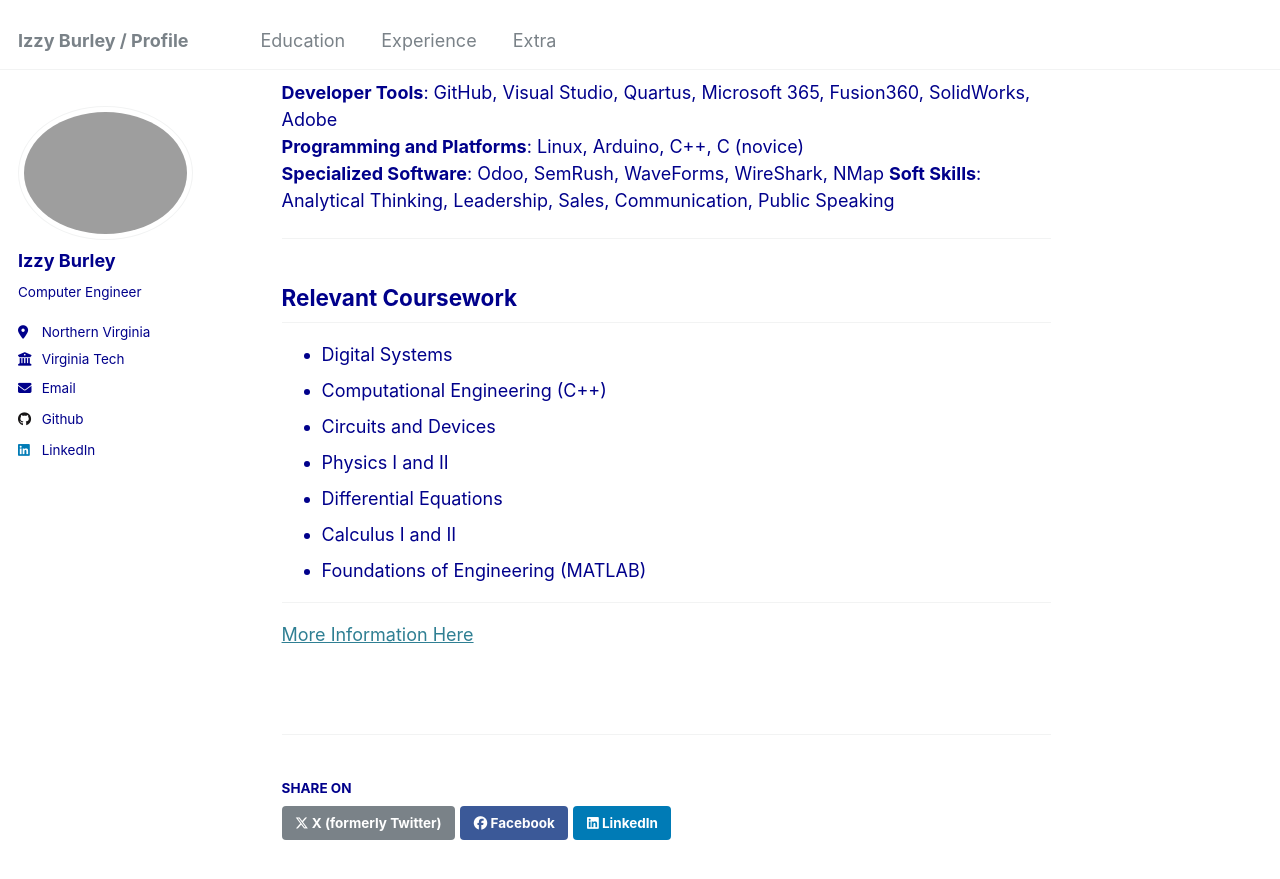
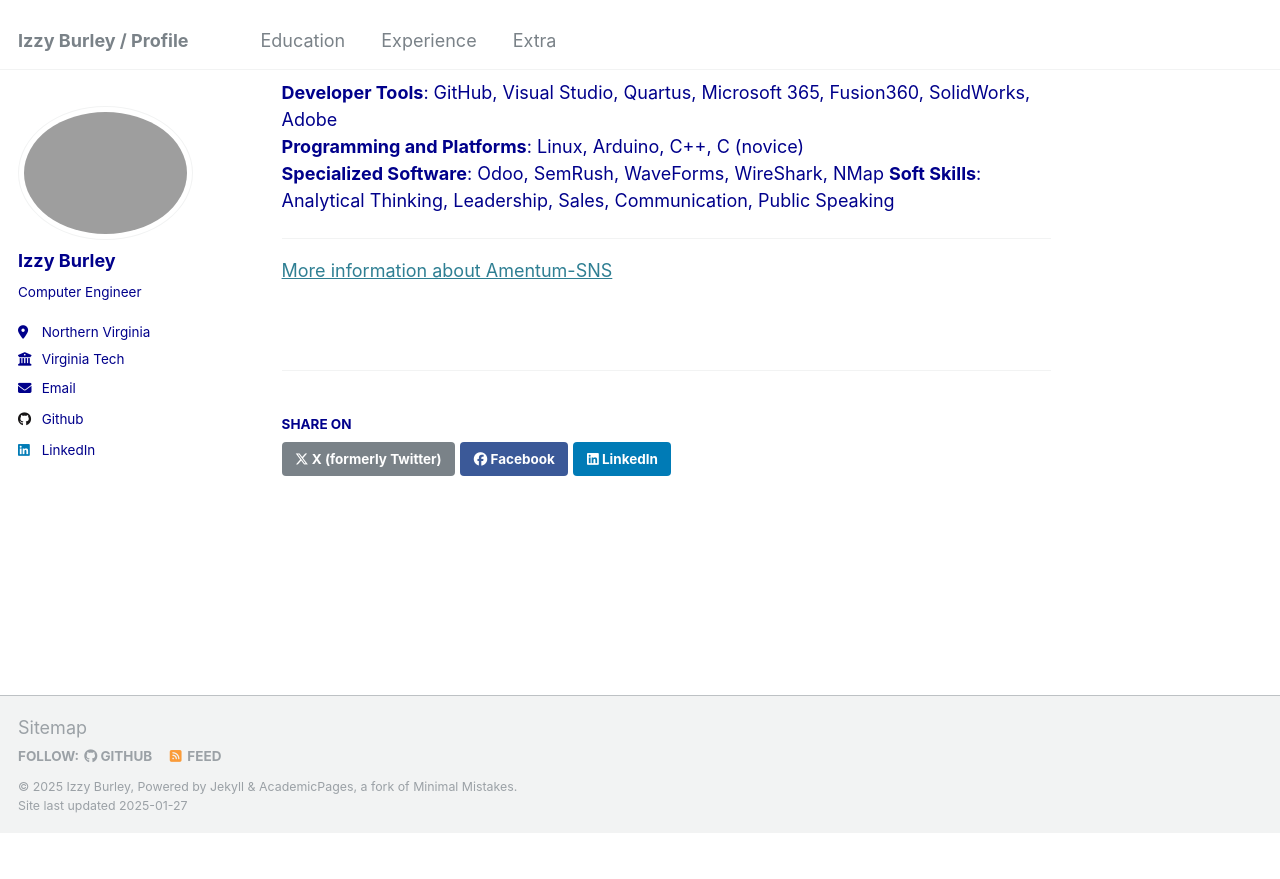
Before and after one commit to izzyburley/izzyburley.github.io, a Jekyll site: the page built from _talks/Experience.md, in a window 1280 px wide and 900 px high, scrolled down 2128 px. Shown: the top 879 px of the window. Built offline with Jekyll 4.4.1, drawn with Linux system fonts in a browser that asks for light colours; after the commit the page ends 2961 px from its top, so only the background shows below that.

Commit message:
Update Experience.md

```diff
--- a/_talks/Experience.md
+++ b/_talks/Experience.md
@@ -66,16 +66,4 @@ location: "Various Locations, USA"
 
 ---
 
-## Relevant Coursework
-
-- Digital Systems
-- Computational Engineering (C++)
-- Circuits and Devices
-- Physics I and II
-- Differential Equations
-- Calculus I and II
-- Foundations of Engineering (MATLAB)
-
----
-
-[More Information Here]([https://ece.vt.edu/])
+[More information about Amentum-SNS]([https://www.sns-spareparts.com/])
```
